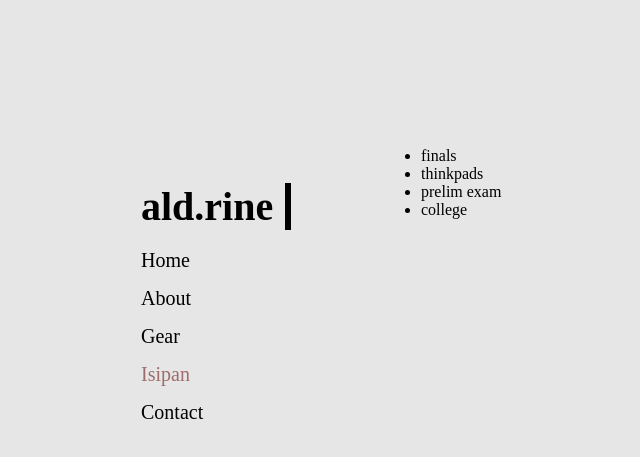
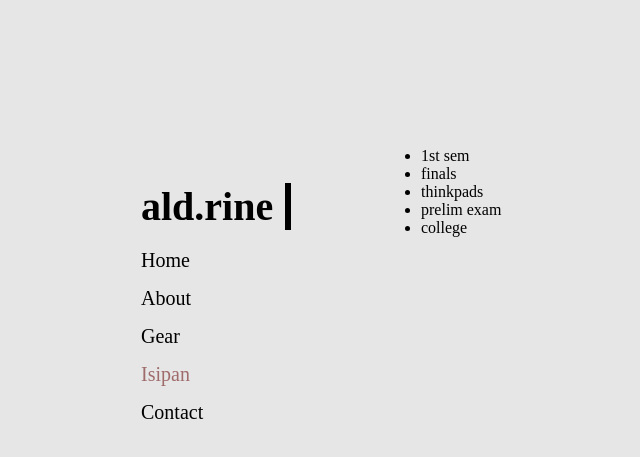
Before and after one commit to aldrine1553/aldrine, a plain HTML site: page Thoughts.html in a window 1280 px wide. Shown: the part 37-494 px from the top of the page, without its empty margins (109-749 px from the left). Drawn offline with Linux system fonts and the light colour scheme.

Commit message:
Update Thoughts.html

```diff
--- a/Thoughts.html
+++ b/Thoughts.html
@@ -25,6 +25,7 @@
 <main class="content">
     <article class = "about">
         <ul class="journal">
+        <li><a href="1st sem.html">1st sem</a></li>
         <li><a href="finals.html">finals</a></li>
         <li><a href="laptop.html">thinkpads</a></li>
         <li><a href="prelim_exam.html">prelim exam</a></li>
```
